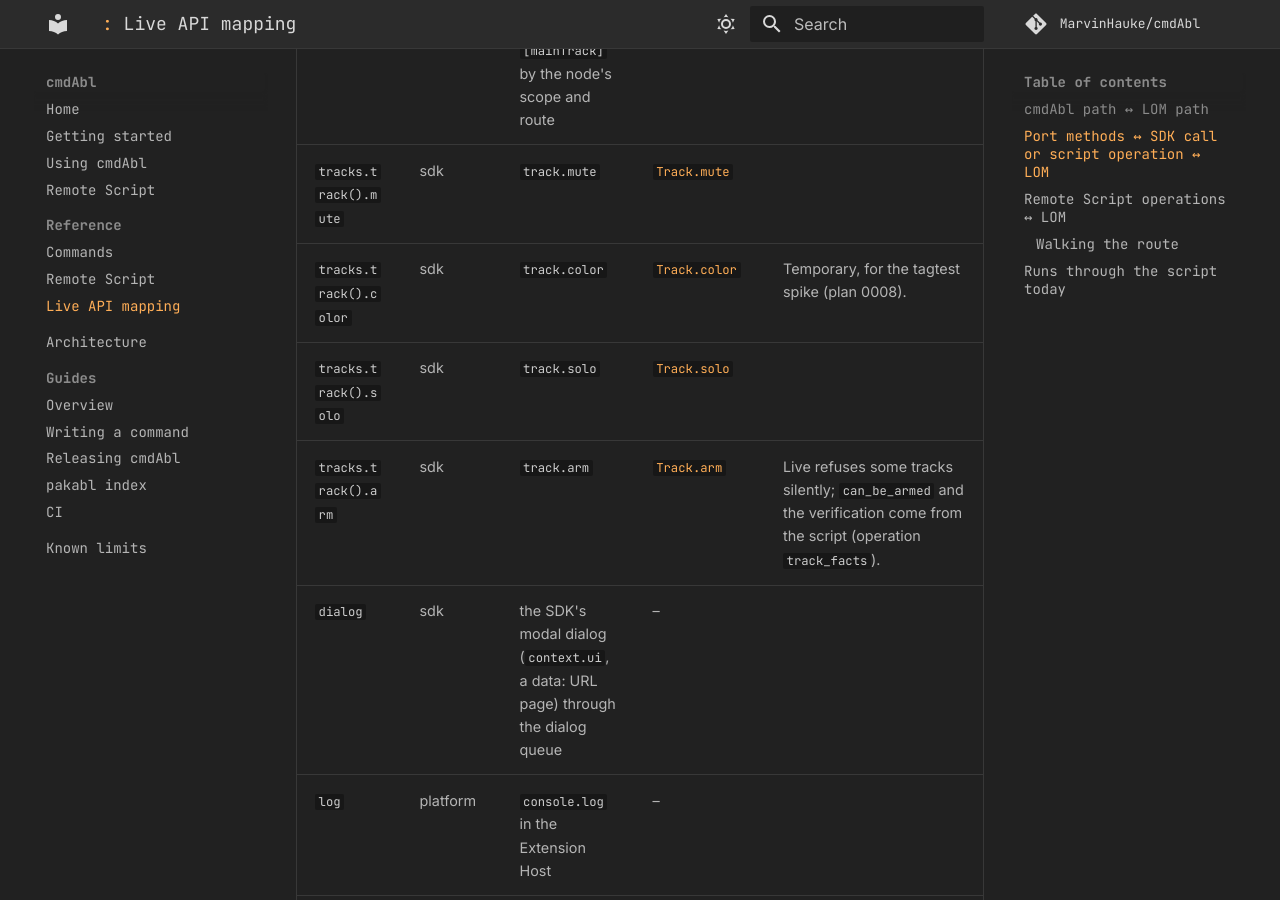
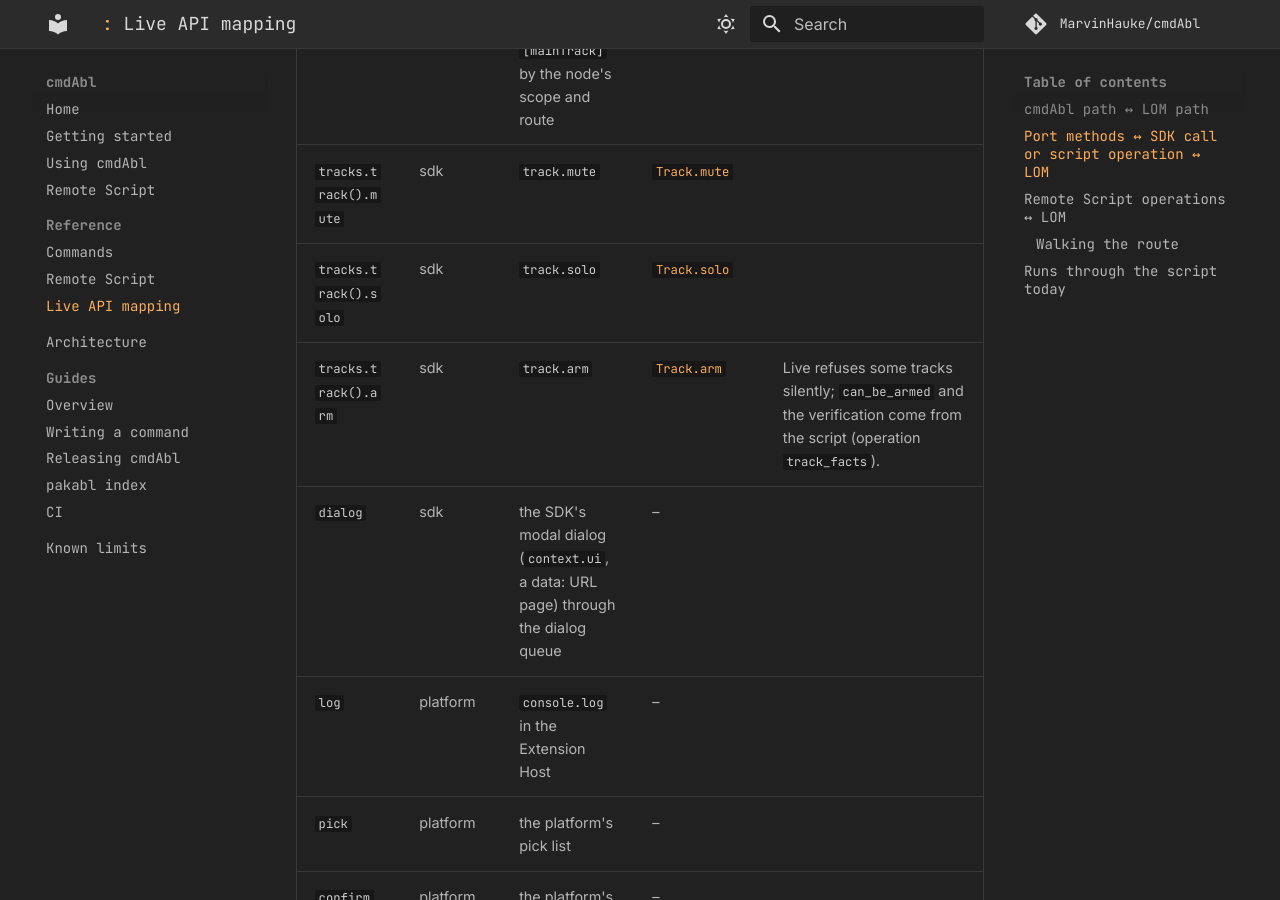
Before and after one commit to MarvinHauke/cmdAbl, an MkDocs documentation site: the page built from docs/reference/live-api.md, in a window 1280 px wide and 900 px high, scrolled down 2464 px. Built offline with MkDocs 1.6.1 and Material for MkDocs 9.7.7, drawn with Linux system fonts in a browser that asks for light colours; comment, search, counter and statistics services are not loaded.

Commit message:
docs(reference): regenerate live-api.md (drop the stray tracks.track().color row; Track has no color in the SDK)
Co-Authored-By: Claude Sonnet 5.5 <noreply@anthropic.com>

```diff
--- a/docs/reference/live-api.md
+++ b/docs/reference/live-api.md
@@ -43,7 +43,6 @@ What a module's port method does in Live. `sdk` calls need no Remote Script; `sc
 | `tracks.transaction` | sdk | `context.withinTransaction(fn)` | – | One undo step for everything written inside. Comparable to the Python API's begin_undo_step / end_undo_step, which the script's chain_set uses; not in the LOM reference. How the SDK builds it is not documented. |
 | `tracks.track` | sdk | `application.song.tracks[i]` / `returnTracks[i]` / `[mainTrack]` by the node's scope and route | [`Song.tracks`](https://docs.cycling74.com/apiref/lom/song/), [`Song.return_tracks`](https://docs.cycling74.com/apiref/lom/song/), [`Song.master_track`](https://docs.cycling74.com/apiref/lom/song/) | Position-based: after a Set change the index may hold another track. |
 | `tracks.track().mute` | sdk | `track.mute` | [`Track.mute`](https://docs.cycling74.com/apiref/lom/track/) |  |
-| `tracks.track().color` | sdk | `track.color` | [`Track.color`](https://docs.cycling74.com/apiref/lom/track/) | Temporary, for the tagtest spike (plan 0008). |
 | `tracks.track().solo` | sdk | `track.solo` | [`Track.solo`](https://docs.cycling74.com/apiref/lom/track/) |  |
 | `tracks.track().arm` | sdk | `track.arm` | [`Track.arm`](https://docs.cycling74.com/apiref/lom/track/) | Live refuses some tracks silently; `can_be_armed` and the verification come from the script (operation `track_facts`). |
 | `dialog` | sdk | the SDK's modal dialog (`context.ui`, a data: URL page) through the dialog queue | – |  |
```
